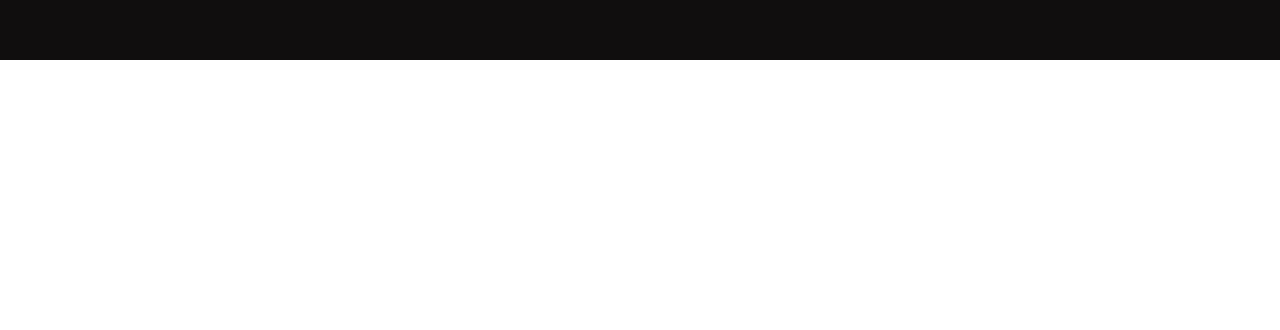
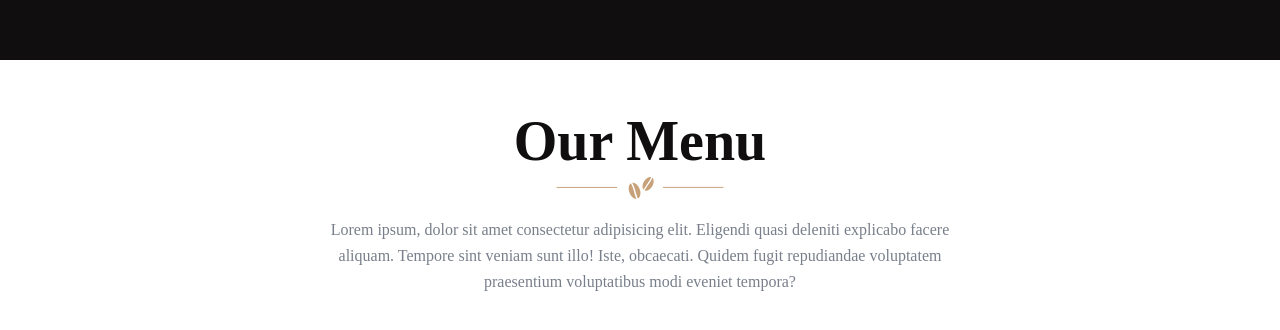
Before and after one commit to MuazZulkarnain/zenbrew, a Next.js app: page / in a window 1280 px wide. Shown: the part 3744-4074 px from the top of the page. Built offline with nearby package versions, Linux system fonts and the light colour scheme; a web font is replaced by a local one.

Commit message:
add menu page with the data

```diff
--- a/app/page.jsx
+++ b/app/page.jsx
@@ -5,6 +5,7 @@ import { useEffect } from "react";
 import Hero from "@/components/Hero";
 import Explore from "@/components/Explore";
 import About from "@/components/About";
+import Menu from "@/components/Menu";
 
 const Home = () => {
   // add locomotive scroll
@@ -21,6 +22,7 @@ const Home = () => {
       <Hero />
       <Explore />
       <About />
+      <Menu />
       {/* temporary div */}
       <div className="h-[4000px]"></div>
     </div>
--- /dev/null
+++ b/components/Menu.jsx
@@ -0,0 +1,87 @@
+import Separator from "./Separator";
+
+const menuItems = [
+  {
+    imgSrc: "/assets/menu/coffee-1.png",
+    name: "Espresso",
+    description: "Rich and bold shot of coffee",
+    price: 3.5,
+  },
+  {
+    imgSrc: "/assets/menu/coffee-2.png",
+    name: "Capuccino",
+    description: "Espresso with steamed milk and foam",
+    price: 4.5,
+  },
+  {
+    imgSrc: "/assets/menu/coffee-3.png",
+    name: "Latte",
+    description: "Espresso with steamed milk",
+    price: 4.2,
+  },
+  {
+    imgSrc: "/assets/menu/coffee-4.png",
+    name: "Americano",
+    description: "Espresso with hot water",
+    price: 3.5,
+  },
+  {
+    imgSrc: "/assets/menu/coffee-5.png",
+    name: "Mocha",
+    description: "Espresso with chocolate and steamed milk",
+    price: 4.5,
+  },
+  {
+    imgSrc: "/assets/menu/coffee-1.png",
+    name: "Macchiato",
+    description: "Espresso with a dollop of foam",
+    price: 4.5,
+  },
+  {
+    imgSrc: "/assets/menu/coffee-2.png",
+    name: "Flat Whiet",
+    description: "Espresso with microfoam milk",
+    price: 4.2,
+  },
+  {
+    imgSrc: "/assets/menu/coffee-3.png",
+    name: "Iced Coffee",
+    description: "Espresso with chocolate and steamed milk",
+    price: 4,
+  },
+  {
+    imgSrc: "/assets/menu/coffee-4.png",
+    name: "Affogato",
+    description: "Espresso shot over vanilla ice cream",
+    price: 5.5,
+  },
+  {
+    imgSrc: "/assets/menu/coffee-5.png",
+    name: "Tongkat Ali Coffee",
+    description: "Coffee with traditional herb",
+    price: 4,
+  },
+];
+
+const Menu = () => {
+  return (
+    <section className="pt-12 pb-16 xl:pt-16 xl:pb-36">
+      <div className="container mx-auto">
+        <div>
+          <h2 className="h2 text-center">Our Menu</h2>
+          <div className="mb-4">
+            <Separator bg="accent" />
+          </div>
+          <p className="text-center max-w-[620px] mx-auto">
+            Lorem ipsum, dolor sit amet consectetur adipisicing elit. Eligendi
+            quasi deleniti explicabo facere aliquam. Tempore sint veniam sunt
+            illo! Iste, obcaecati. Quidem fugit repudiandae voluptatem
+            praesentium voluptatibus modi eveniet tempora?
+          </p>
+        </div>
+      </div>
+    </section>
+  );
+};
+
+export default Menu;
```
